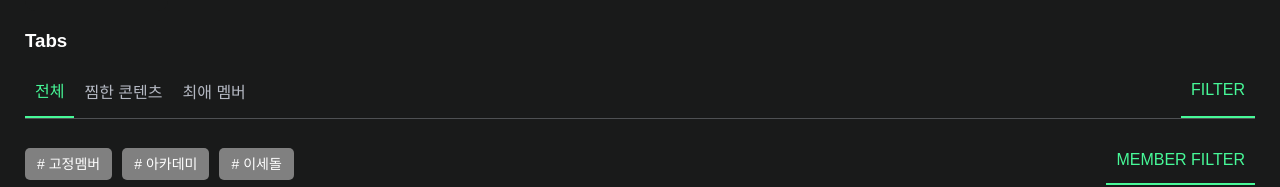
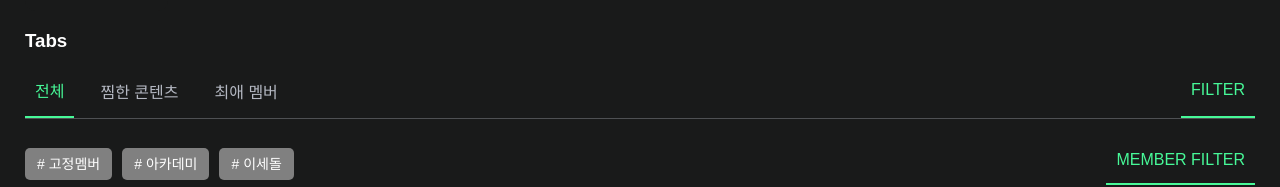
Before and after one commit to waktaplay/ui, a React (Vite) app: page / in a window 1280 px wide. Shown: the part 876-1063 px from the top of the page. Built offline with nearby package versions, Linux system fonts and the light colour scheme; a web font is replaced by a local one.

Commit message:
💄 fix: add gap

```diff
--- a/src/components/Tabs/index.tsx
+++ b/src/components/Tabs/index.tsx
@@ -85,6 +85,7 @@ const BottomWrapper = styled.div`
 const Wrapper = styled.div`
   width: fit-content;
   display: flex;
+  gap: 16px;
 `
 
 const ChipWrapper = styled.div`
```
